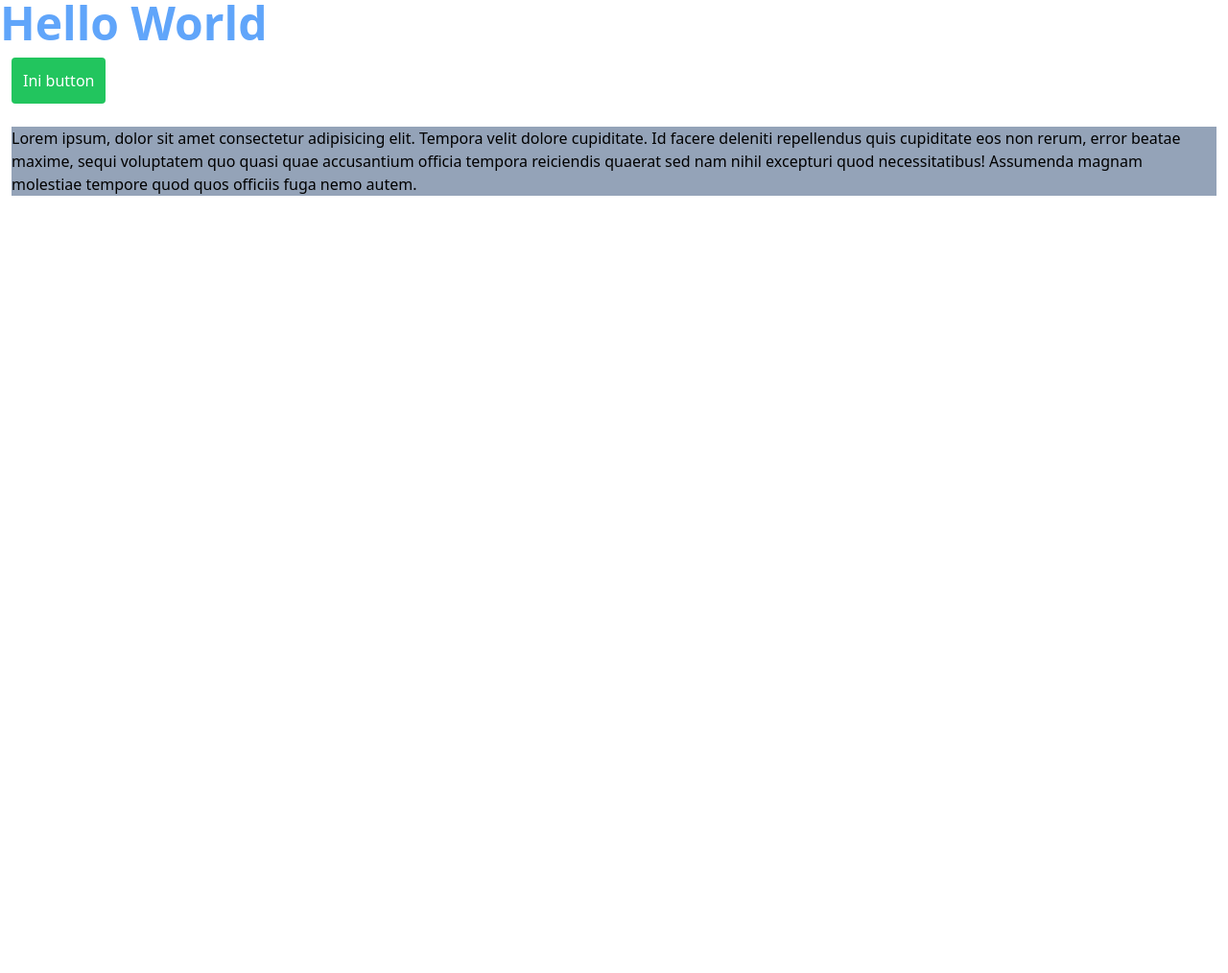
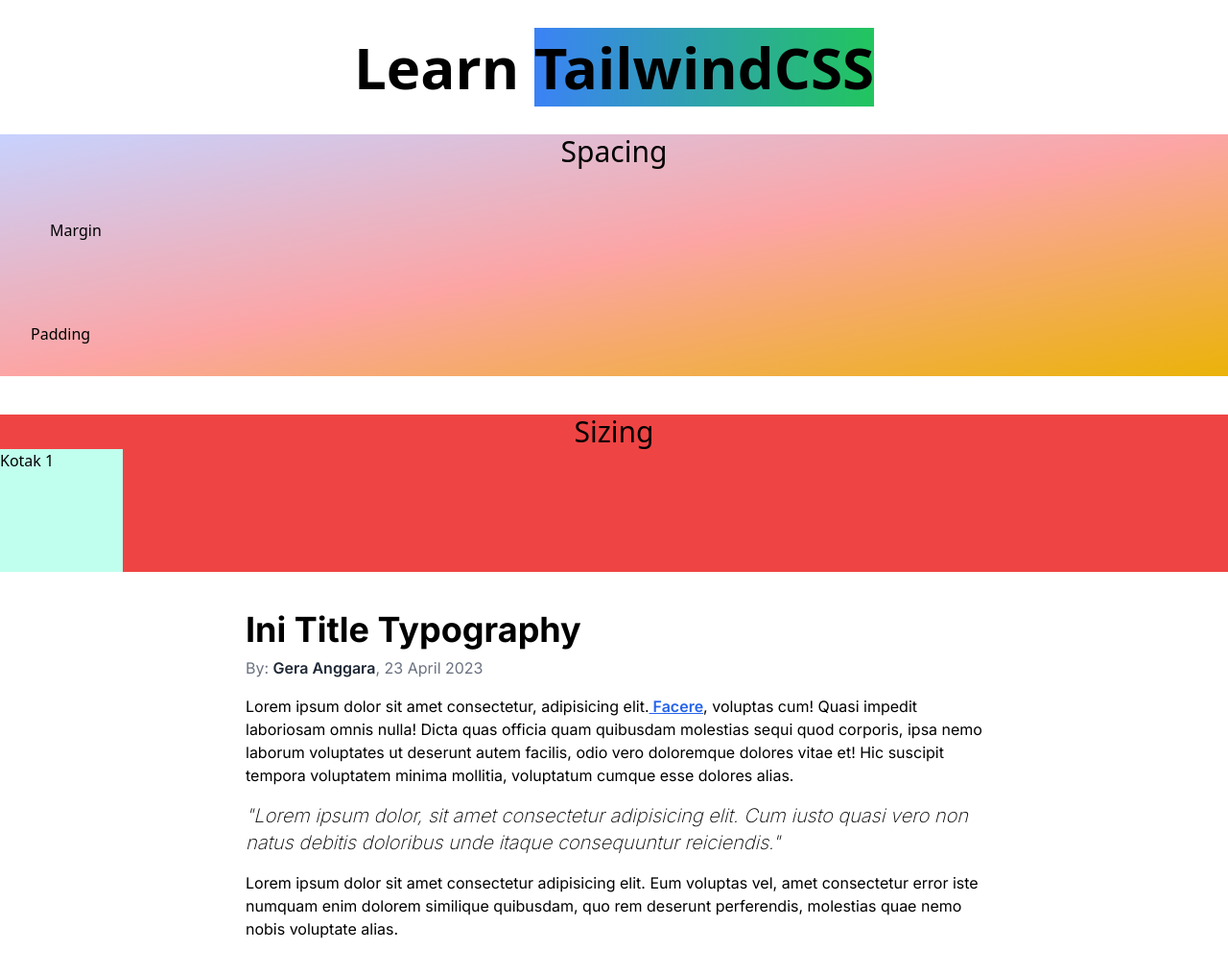
Before and after one commit to GeraAnggaraPutra/tailwind-css, a website: page public/index.html in a window 1280 px wide. Shown: the whole page at 96% size. Before the commit the page ends 800 px from the top, so only its background shows below. Drawn offline with nearby package versions, Linux system fonts and the light colour scheme.

Commit message:
basic utility

```diff
--- a/package.json
+++ b/package.json
@@ -4,7 +4,7 @@
   "description": "",
   "main": "index.js",
   "scripts": {
-    "dev": "npx tailwindcss -i ./src/css/input.css -o ./public/css/style.css --watch"
+    "dev": "tailwindcss -i ./src/css/input.css -o ./public/css/style.css --watch"
   },
   "keywords": [],
   "author": "",
--- a/public/index.html
+++ b/public/index.html
@@ -5,11 +5,60 @@
     <meta http-equiv="X-UA-Compatible" content="IE=edge">
     <meta name="viewport" content="width=device-width, initial-scale=1.0">
     <title>Learn tailwind</title>
-    <link rel="stylesheet" href="css/final.css">
+    <link rel="preconnect" href="https://fonts.googleapis.com">
+    <link rel="preconnect" href="https://fonts.gstatic.com" crossorigin>
+    <link href="https://fonts.googleapis.com/css2?family=Inter:wght@200;400;600;700;900&display=swap" rel="stylesheet">
+    <!-- via CDN -->
+    <script src="https://cdn.tailwindcss.com"></script>
+    <link rel="stylesheet" href="css/style.css">
+
+    <!-- custom class -->
+    <script>
+        tailwind.config = {
+            theme: {
+                extend: {
+                    spacing: {
+                        13: '3.25rem'
+                    },
+                    fontFamily: {
+                        inter: ['Inter']
+                    },
+                    colors: {
+                        gaa: '#bada55',
+                        kopiluwak: '#c0ffee'
+                    }
+                }
+            }
+        }
+    </script>
 </head>
 <body>
-    <h1 class="text-5xl font-bold text-blue-400">Hello World</h1>
-    <a href="" class="bg-green-500 p-3 m-3 text-white inline-block rounded shadow-emerald-200 hover:bg-green-800">Ini button</a>
-    <p class="m-3 bg-slate-400">Lorem ipsum, dolor sit amet consectetur adipisicing elit. Tempora velit dolore cupiditate. Id facere deleniti repellendus quis cupiditate eos non rerum, error beatae maxime, sequi voluptatem quo quasi quae accusantium officia tempora reiciendis quaerat sed nam nihil excepturi quod necessitatibus! Assumenda magnam molestiae tempore quod quos officiis fuga nemo autem.</p>
+    <h1 class="text-6xl font-bold text-center my-10">Learn <span class="bg-gradient-to-r from-blue-500 to-green-500"> TailwindCSS</span></h1>
+
+    <section class="mb-10 bg-gradient-to-br from-indigo-200 via-red-300 to-yellow-500">
+        <h2 class="text-3xl text-center">Spacing</h2>
+        <div class="m-13">Margin</div>
+        <div class="p-8 ">Padding</div>
+    </section>
+
+    <section class="mb-10 bg-red-500">
+        <h2 class="text-3xl text-center">Sizing</h2>
+        <div class="w-32 h-32 bg-kopiluwak">Kotak 1</div>
+        <!-- <div class="max-w-xs min-h-screen">Kotak 2</div>  -->
+    </section>
+
+    <section class="mb-96 font-inter max-w-3xl mx-auto">
+        <h2 class="mb-2 text-4xl font-bold">Ini Title Typography</h2>
+        <div class="mb-4 text-gray-500">By: <a href="#" class="text-gray-800 font-semibold">Gera Anggara</a>, 23 April 2023</div>
+        <p class="mb-4">
+            Lorem ipsum dolor sit amet consectetur, adipisicing elit.<a href="#" class="underline font-semibold text-blue-600"> Facere</a>, voluptas cum! Quasi impedit laboriosam omnis nulla! Dicta quas officia quam quibusdam molestias sequi quod corporis, ipsa nemo laborum voluptates ut deserunt autem facilis, odio vero doloremque dolores vitae et! Hic suscipit tempora voluptatem minima mollitia, voluptatum cumque esse dolores alias.
+        </p>
+        <blockquote class="mb-4 italic font-thin text-xl">
+            "Lorem ipsum dolor, sit amet consectetur adipisicing elit. Cum iusto quasi vero non natus debitis doloribus unde itaque consequuntur reiciendis."
+        </blockquote>
+        <p class="mb-4">
+            Lorem ipsum dolor sit amet consectetur adipisicing elit. Eum voluptas vel, amet consectetur error iste numquam enim dolorem similique quibusdam, quo rem deserunt perferendis, molestias quae nemo nobis voluptate alias.
+        </p>
+    </section>
 </body>
 </html>
```
Also changed, not shown: public/css/style.css.
